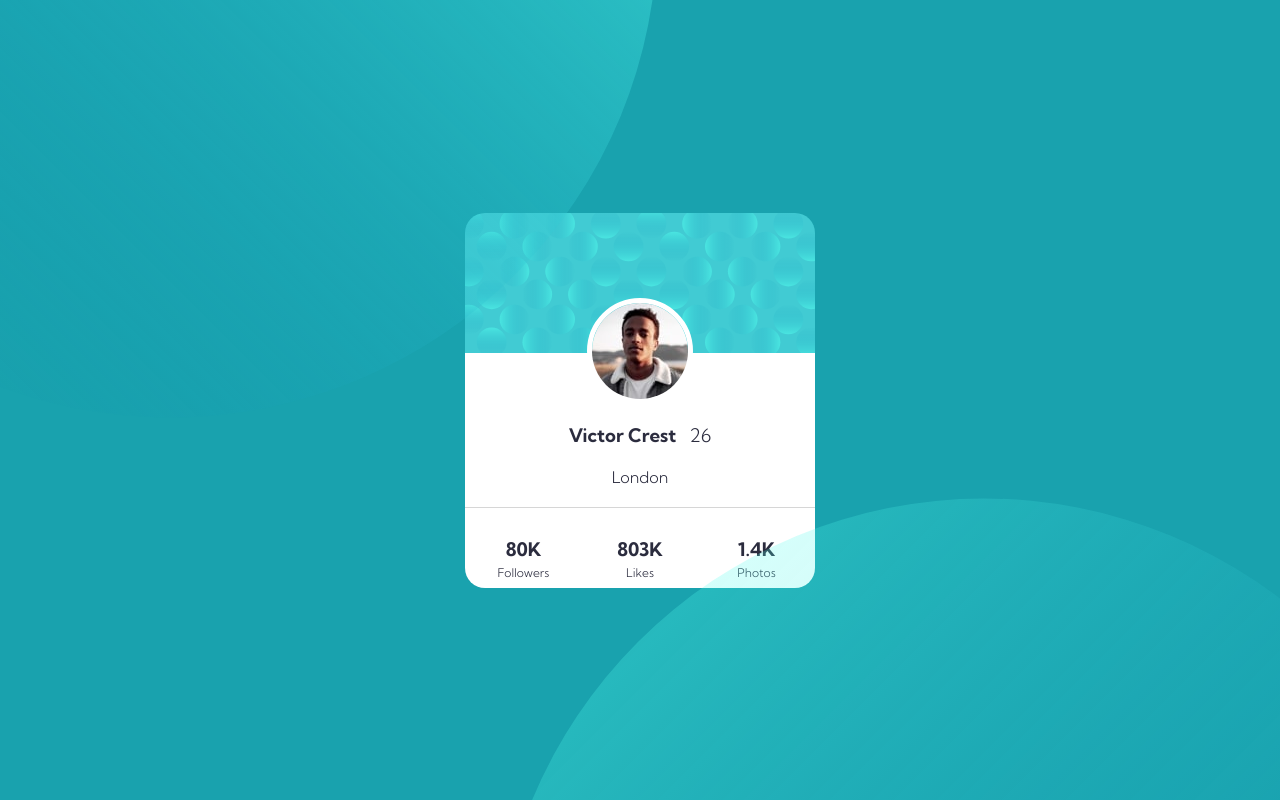
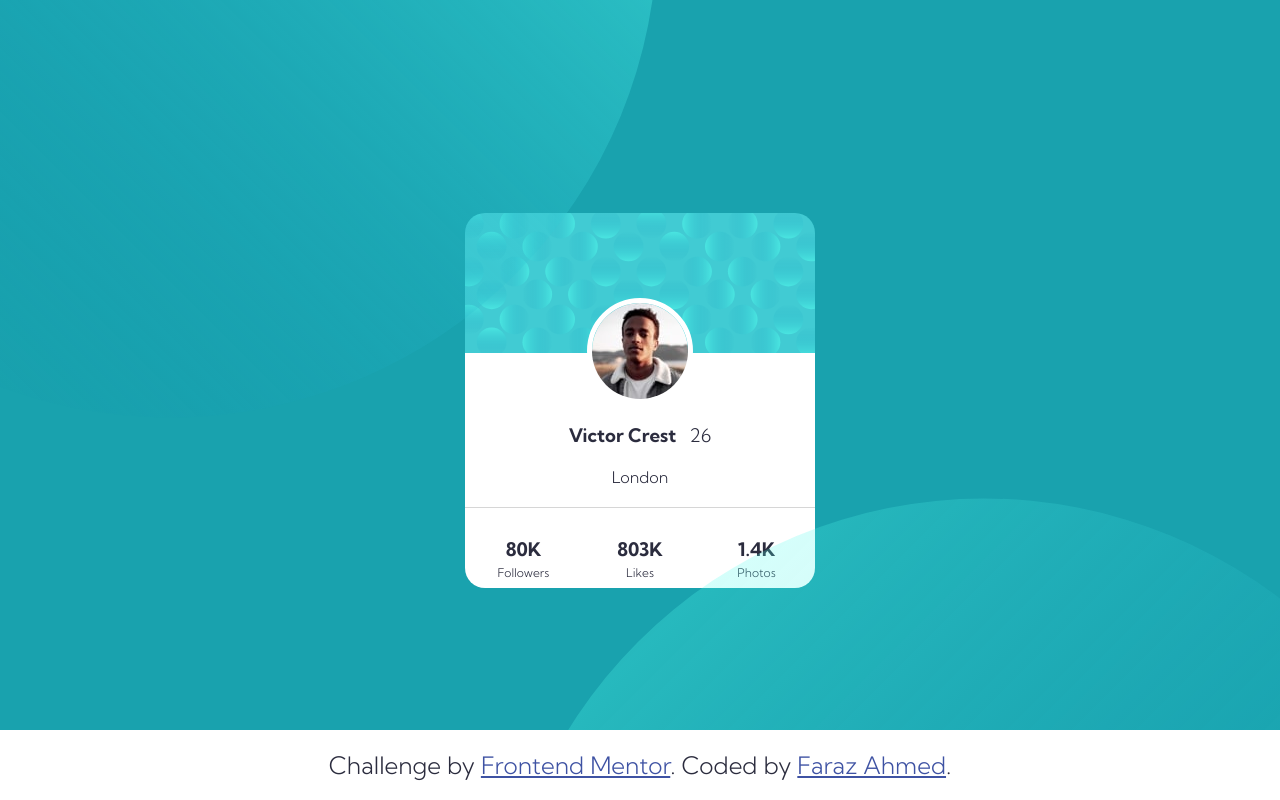
Before and after one commit to faraax/Profile-card-component, a plain HTML site: page index.html in a window 1280 px wide. Drawn offline with Linux system fonts and the light colour scheme.

Commit message:
Second commit

```diff
--- a/index.html
+++ b/index.html
@@ -48,16 +48,16 @@
     </div>
     <!-- Background image -->
     <div class="bg-pattern-top">
-      <img src="./images/bg-pattern-top.svg" alt="" srcset="">
+      <img src="./images/bg-pattern-top.svg" alt="">
     </div>
     <div class="bg-pattern-bottom">
-      <img src="./images/bg-pattern-bottom.svg" alt="" srcset="">
+      <img src="./images/bg-pattern-bottom.svg" alt="">
+    </div>
+    <div class="attribution">
+      Challenge by <a href="https://www.frontendmentor.io?ref=challenge" target="_blank">Frontend Mentor</a>.
+      Coded by <a href="#">Faraz Ahmed</a>.
     </div>
   </div>
-  <!-- <div class="attribution">
-    Challenge by <a href="https://www.frontendmentor.io?ref=challenge" target="_blank">Frontend Mentor</a>.
-    Coded by <a href="#">Faraz Ahmed</a>.
-  </div> -->
 </body>
 
 </html>
--- a/style.css
+++ b/style.css
@@ -74,7 +74,12 @@ body {
     flex-direction: column;
 }
 .attribution {
-    font-size: 11px; text-align: center;
+    position: fixed;
+    bottom: 0;
+    background-color: #fff;
+    width: 100vw;
+    padding: 20px;
+    font-size: 24px; text-align: center;
 }
 .attribution a {
      color: hsl(228, 45%, 44%);
```
